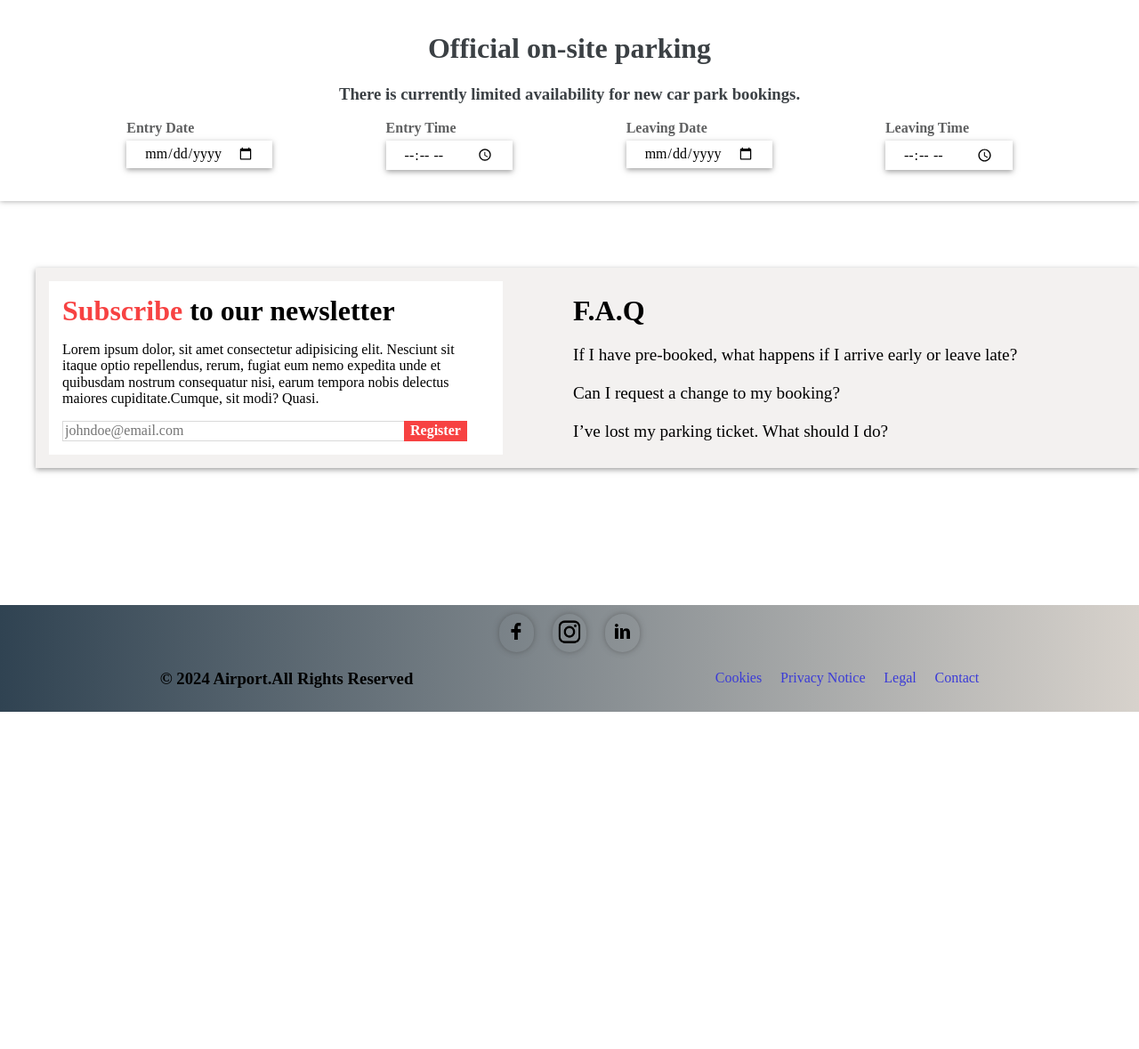
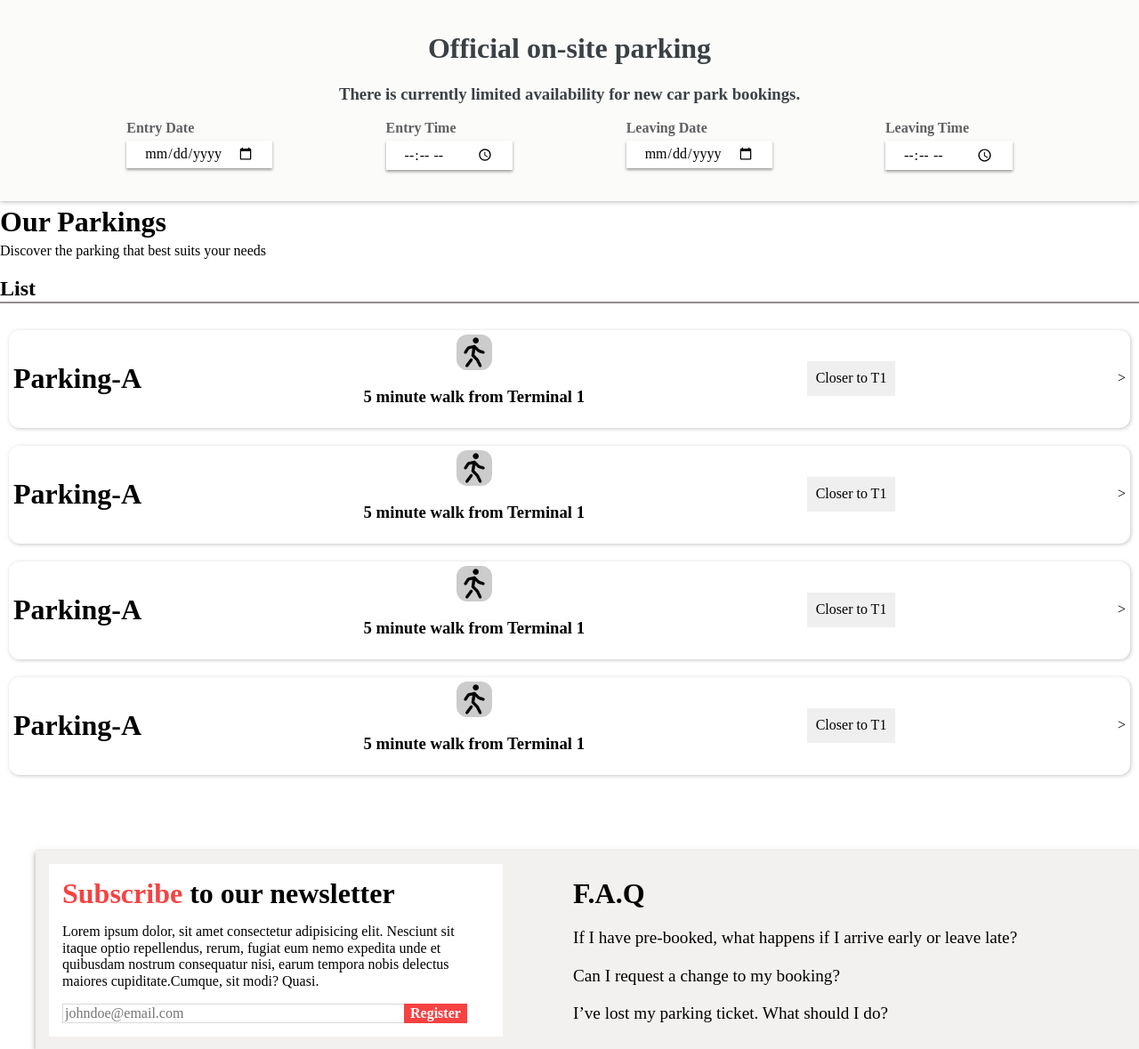
Before and after one commit to aniilahadri/Airport-web-Projekt, a PHP site: page /parking.html in a window 1280 px wide. Shown: the part 100-1279 px from the top of the page at 89% size. Before the commit the page ends 900 px from the top, so only its background shows below. Run offline with PHP 8.4, Linux system fonts and the light colour scheme.

Commit message:
Parking offers startup

```diff
--- a/css/ParkingPage.css
+++ b/css/ParkingPage.css
@@ -113,7 +113,10 @@ header{
 }
 
 /*----MAIN---*/
+
+/* ---FIRST-CONTAINER-- */
 .first-site-container{
+  background-color: rgb(215, 210, 204,0.1);
   color:#3b4044;
   box-shadow: 0 0 6px rgba(64, 64, 64, 0.5);
   padding: 15px;
@@ -133,8 +136,54 @@ header{
   padding: 5px 20px;
   margin-top: 5px;
   border: none;
-  box-shadow: 0 2px 6px rgba(64, 64, 64, 0.5);
+  box-shadow:  0 2px 3px rgba(64, 64, 64, 0.5);
 }
+
+/*---PARKING CONTAINER--- */
+
+.parking-offer-container{
+  /* background-color: #5f6061; */
+  display: flex;
+  flex-direction:column;
+  max-width: 1440px;
+  margin: 0 auto;
+}
+.text-parking h1{
+  margin: 5px 0;
+}
+.text-parking h2{
+  border-bottom: 2px solid rgb(147, 140, 140);
+}
+.parking-suboffer{
+  display: flex;
+  justify-content: space-between;
+  align-items:center;
+  height: 100px;
+  padding: 5px;
+  margin: 10px;
+  box-shadow: 1px 1px 4px rgba(64, 64, 64, 0.3);
+  border-radius: 12px;
+}
+.parking-suboffer:hover{
+  box-shadow: 3px 5px 8px rgba(64, 64, 64, 0.3);
+}
+.parking-suboffer .suboffer-second-block{
+  display: flex;
+  flex-direction: column;
+  align-items: center;
+}
+.suboffer-second-block img{
+  width: 40px;
+  height: 40px;
+  background-color: rgba(0,0,0,0.2);
+  border-radius: 12px;
+}
+.parking-suboffer button{
+  border: none;
+  padding: 10px;
+}
+
+/* SUBSCRIBE-CONTAINER */
 
 .subscribe-faq-container{
   background-color: rgb(215, 210, 204,0.3);
@@ -182,7 +231,6 @@ header{
   color: rgb(95, 92, 92);
 }
 
-
 /*--FOOTER--*/
 
 
--- a/parking.html
+++ b/parking.html
@@ -30,7 +30,6 @@
     </header>
 
     <main style="flex:1">
-
       <section class="first-site-container">
         <div>
           <h1 align="center">Official on-site parking</h1>
@@ -54,6 +53,52 @@
             <input type="time" id="leaving-time" name="leaving-time">
           </div>
         </div>
+      </section>
+
+      <section class="parking-offer-container">
+        <div class="text-parking">
+          <h1>Our Parkings</h1>
+          <span>Discover the parking that best suits your needs</span>
+          <h2>List</h2>
+        </div>
+        <!-- <div> -->
+          <div class="parking-suboffer">
+            <h1>Parking-A</h1>
+            <div class="suboffer-second-block">
+              <img src="images/walk.png" alt="iconOfPerson">
+              <h3>5 minute walk from Terminal 1</h3>
+            </div>
+            <button>Closer to T1</button>
+            <span>&gt</span>
+          </div>
+          <div class="parking-suboffer">
+            <h1>Parking-A</h1>
+            <div class="suboffer-second-block">
+              <img src="images/walk.png" alt="iconOfPerson">
+              <h3>5 minute walk from Terminal 1</h3>
+            </div>
+            <button>Closer to T1</button>
+            <span>&gt</span>
+          </div>
+          <div class="parking-suboffer">
+            <h1>Parking-A</h1>
+            <div  class="suboffer-second-block">
+              <img src="images/walk.png" alt="iconOfPerson">
+              <h3>5 minute walk from Terminal 1</h3>
+            </div>
+            <button>Closer to T1</button>
+            <span>&gt</span>
+          </div>
+          <div class="parking-suboffer">
+            <h1>Parking-A</h1>
+            <div  class="suboffer-second-block">
+              <img src="images/walk.png" alt="iconOfPerson">
+              <h3>5 minute walk from Terminal 1</h3>
+            </div>
+            <button>Closer to T1</button>
+            <span>&gt</span>
+          </div>
+        <!-- </div> -->
       </section>
 
       <section class="subscribe-faq-container">
```
Also changed, not shown: images/walk.png (added).
